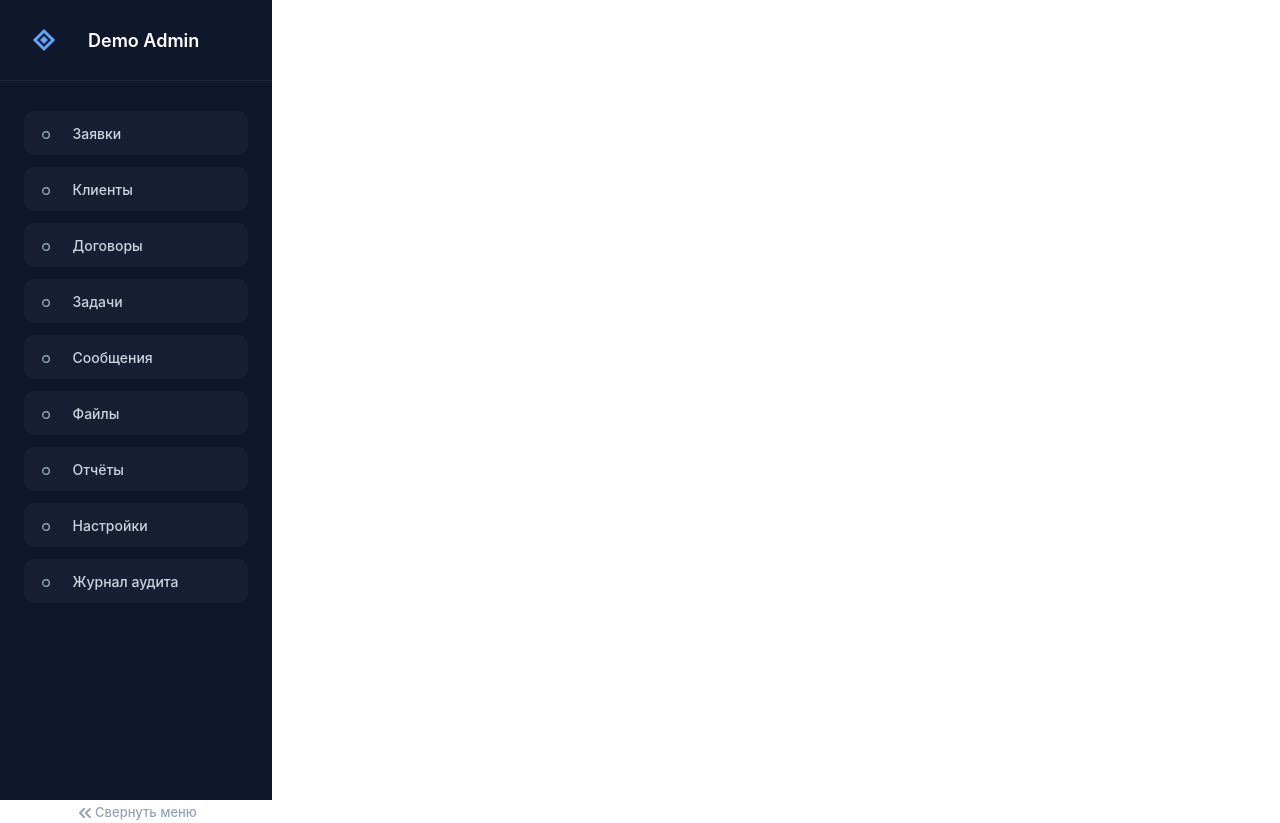
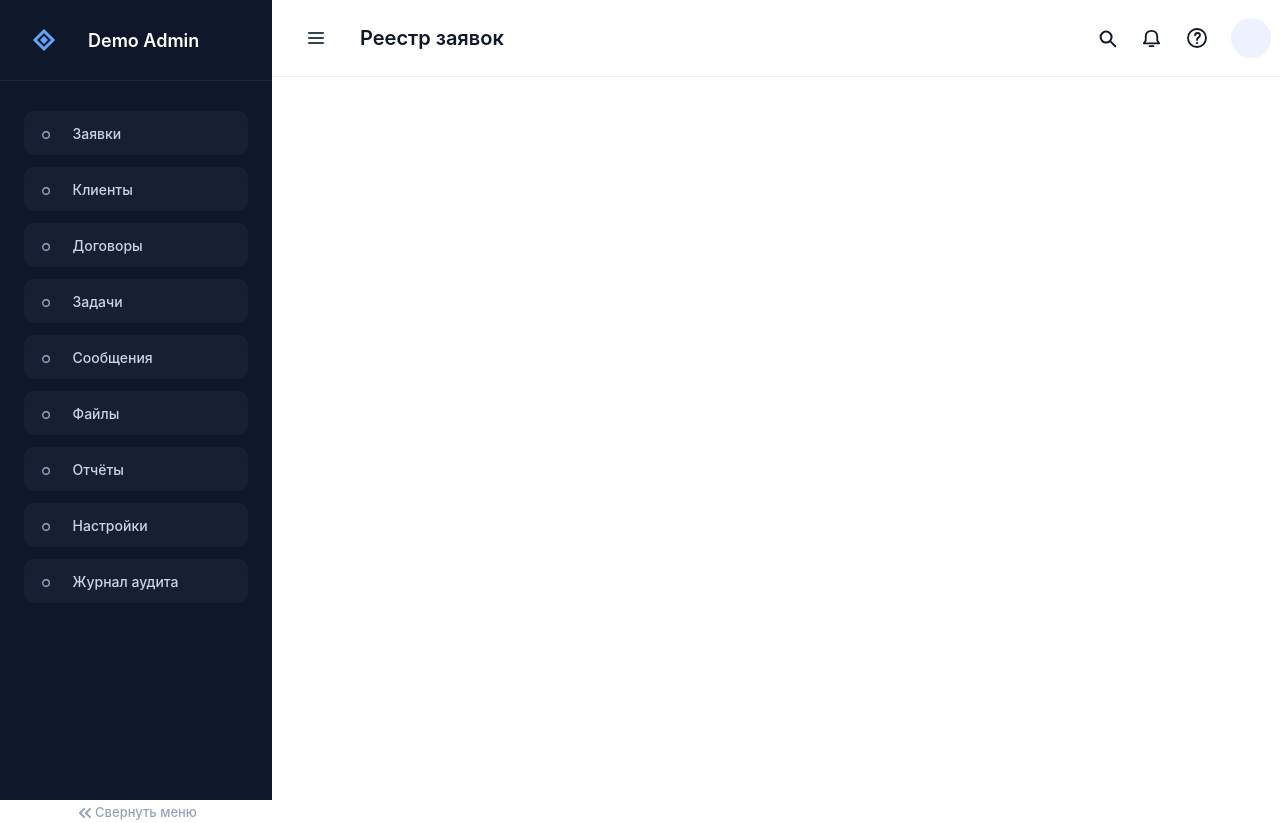
Before and after one commit to xxAksx/Test_task, a plain HTML site: page index.html in a window 1280 px wide. Drawn offline with Linux system fonts and the light colour scheme.

Commit message:
add header

```diff
--- a/index.html
+++ b/index.html
@@ -9,7 +9,31 @@
 <body>
     <header>
         <div>
-
+            <div class="header-element">
+                <svg class="header1" xmlns="http://www.w3.org/2000/svg" width="24" height="24" viewBox="0 0 24 24" fill="none">
+                    <path d="M5 7H19M5 12H19M5 17H19" stroke="#334155" stroke-width="2" stroke-linecap="round"/>
+                </svg>
+                <span class="header1" id="head-text">Реестр заявок</span>
+                <div id="right-elem-head">
+                    <svg id="svg_head" xmlns="http://www.w3.org/2000/svg" width="22" height="22" viewBox="0 0 22 22" fill="none">
+                        <path d="M10.0834 15.5833C13.1209 15.5833 15.5834 13.1209 15.5834 10.0833C15.5834 7.04577 13.1209 4.58333 10.0834 4.58333C7.04581 4.58333 4.58337 7.04577 4.58337 10.0833C4.58337 13.1209 7.04581 15.5833 10.0834 15.5833Z" stroke="#0F172A" stroke-width="2"/>
+                        <path d="M14.6666 14.6667L19.25 19.25" stroke="#0F172A" stroke-width="2" stroke-linecap="round"/>
+                    </svg>
+                    <svg id="svg_head" xmlns="http://www.w3.org/2000/svg" width="23" height="23" viewBox="0 0 23 23" fill="none">
+                        <path d="M17.25 9.58333C17.25 6.325 15.0459 3.83333 11.5 3.83333C7.95421 3.83333 5.75004 6.325 5.75004 9.58333V13.4167L3.83337 16.2917H19.1667L17.25 13.4167V9.58333Z" stroke="#0F172A" stroke-width="1.8" stroke-linejoin="round"/>
+                        <path d="M9.58337 19.1667H13.4167" stroke="#0F172A" stroke-width="1.8" stroke-linecap="round"/>
+                    </svg>
+                    <svg id="svg_head" xmlns="http://www.w3.org/2000/svg" width="24" height="24" viewBox="0 0 24 24" fill="none">
+                        <path d="M12 21C16.9706 21 21 16.9706 21 12C21 7.02944 16.9706 3 12 3C7.02944 3 3 7.02944 3 12C3 16.9706 7.02944 21 12 21Z" stroke="#0F172A" stroke-width="1.8"/>
+                        <path d="M10 9.3C10.2 7.9 11.1 7 12.5 7C14 7 15 8 15 9.3C15 10.5 14.2 11.1 13.3 11.8C12.5 12.4 12 13 12 14" stroke="#0F172A" stroke-width="1.8" stroke-linecap="round"/>
+                        <path d="M12 18.1C12.6075 18.1 13.1 17.6075 13.1 17C13.1 16.3925 12.6075 15.9 12 15.9C11.3925 15.9 10.9 16.3925 10.9 17C10.9 17.6075 11.3925 18.1 12 18.1Z" fill="#0F172A"/>
+                    </svg>
+                    <svg xmlns="http://www.w3.org/2000/svg" width="40" height="40" viewBox="0 0 40 40" fill="none">
+                        <circle cx="20" cy="20" r="20" fill="#EEF2FF"/>
+                    </svg>
+                </div>
+            </div>
+            <div id="header-divider"></div>
         </div>
     </header>
     <div class="sidebar">
@@ -30,7 +54,7 @@
              <strong id="demo-admin">Demo Admin</strong>
         </div>
         <div id="sidebar-divider"></div>
-        <div class="fff">
+        <div class="sidebar-cont">
             <div class="sidebar-item">
                 <div class="item">
                     <svg xmlns="http://www.w3.org/2000/svg" width="8" height="8" viewBox="0 0 8 8" fill="none">
--- a/main.css
+++ b/main.css
@@ -1,6 +1,54 @@
 body {
     margin: 0px;
     font-family: Inter;
+}
+header {
+    width: 100%;
+    background: #FFF;
+}
+.header-element {
+    display: flex;
+    align-items: center;
+    position: absolute;
+    left: 272px;
+    height: 76px;
+}
+.header1 {
+    margin-left: 32px;
+}
+#right-elem-head {
+    display: flex;
+    align-items: center;
+    position: absolute;
+    left: 824px;
+}
+#admin {
+    color: #64748B;
+    font-family: Inter;
+    font-size: 12px;
+    font-style: normal;
+    font-weight: 400;
+    line-height: 17px; /* 141.667% */
+}
+#svg_head {
+    margin-right: 22px;
+}
+
+#header-divider {
+    position: absolute;
+    top: 76px;
+    width: 100%;
+    height: 1px;
+    background: #E8EDF5;
+
+}
+#head-text {
+    color: #0F172A;
+    font-family: Inter;
+    font-size: 20px;
+    font-style: normal;
+    font-weight: 600;
+    line-height: 29px; /* 145% */
 }
 .sidebar {
       display: flex;
@@ -64,7 +112,7 @@ body {
     line-height: 20px; /* 142.857% */
     margin-left: 18px;
 }
-.fff {
+.sidebar-cont {
     display: flex;
     flex-direction: column;
     align-items: center;
@@ -85,5 +133,5 @@ body {
     line-height: 19px; /* 146.154% */
 }
 #collapse-text:hover {
-    color: c#c7d4e7;
+    color: #c7d4e7;
 }
```
